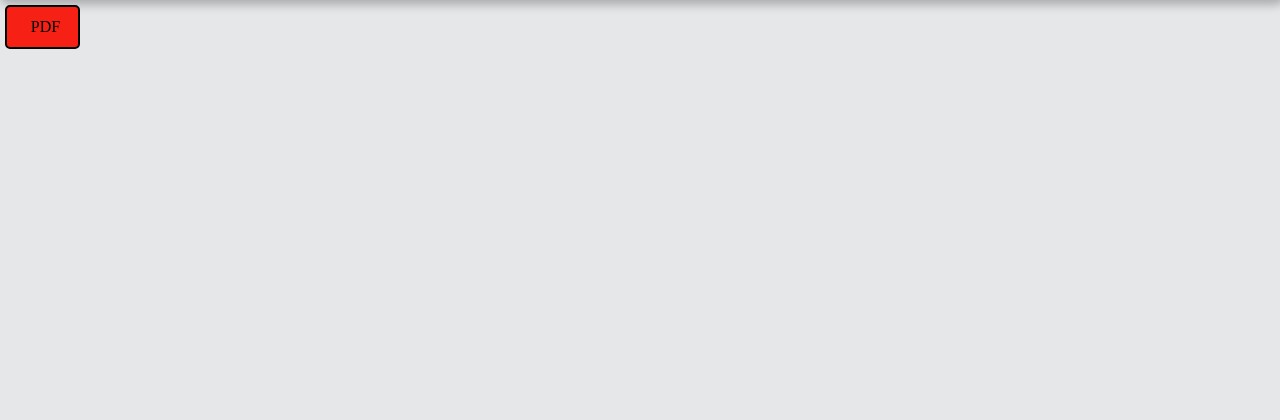
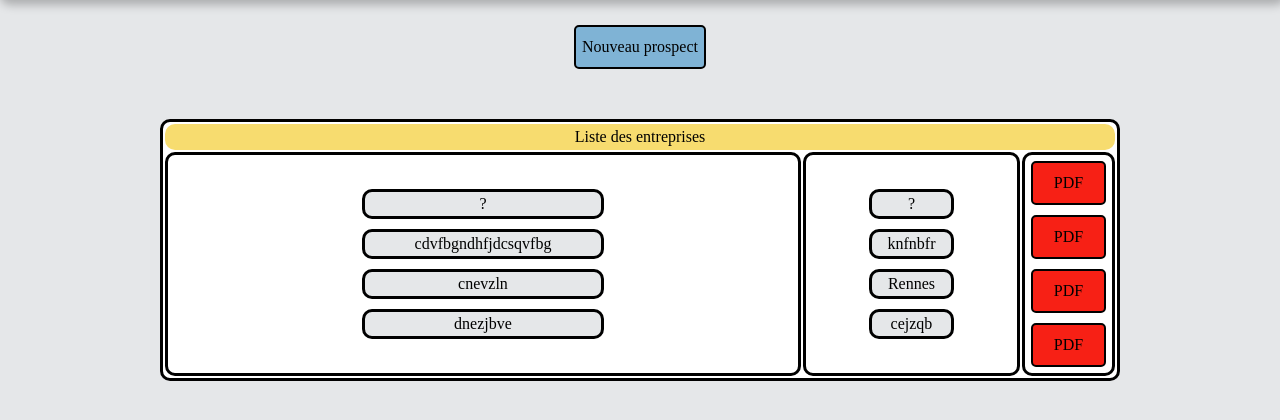
Before and after one commit to Lucas-Chevalier/CRM-La-jolie-boite-a-code, a Flask app: page /CRM_Boite_a_code/list_prospect in a window 1280 px wide. Shown: the part 56-476 px from the top of the page. Run offline with Flask 2, Linux system fonts and the light colour scheme; data comes from the database, SQL or seed files in the repository; some libraries are stand-ins or nearby versions.

Commit message:
Affichage liste de prospect + 2 pages

```diff
--- a/Python/main.py
+++ b/Python/main.py
@@ -132,18 +132,42 @@ def addcomment():
         return redirect(location="/CRM_Boite_a_code/add_prospect")
     return render_template('add_comment.html', form=form)
 
-@app.route('/CRM_Boite_a_code/list_prospect')
+@app.route('/CRM_Boite_a_code/list_prospect', methods=['GET'])
 def index():
 
        database_conn = sqlite3.connect(database_filename, check_same_thread=False)
        cur = database_conn.cursor()
-       cur.execute("""SELECT Name, City FROM LegalEntity""")
-       legalentity = cur.fetchall()
+       cur.execute("""SELECT Name, City FROM LegalEntity ORDER BY Name""")
+       data_from_database = cur.fetchall()
        database_conn.commit()
        cur.close()
        database_conn.close()
-       print(legalentity)
-       return render_template('prospect_list.html', list=list)
+       print(data_from_database)
+       return render_template('prospect_list.html', data_from_database = data_from_database)
+
+@app.route('/CRM_Boite_a_code/view_prospect', methods=['GET'])
+def view_prospect():
+    database_conn = sqlite3.connect(database_filename, check_same_thread=False)
+    cur = database_conn.cursor()
+    cur.execute("""SELECT Firstname, Lastname, Status FROM Contact WHERE Status = 'Actif' """)
+    data_from_database = cur.fetchall()
+    database_conn.commit()
+    cur.close()
+    database_conn.close()
+    print(data_from_database)
+    return render_template('view_prospect.html', data_from_database = data_from_database)
+
+@app.route('/CRM_Boite_a_code/view_inactif_contact', methods=['GET'])
+def view_inactif_contact():
+    database_conn = sqlite3.connect(database_filename, check_same_thread=False)
+    cur = database_conn.cursor()
+    cur.execute("""SELECT Firstname, Lastname FROM Contact WHERE Status = 'Inactif' """)
+    data_from_database = cur.fetchall()
+    database_conn.commit()
+    cur.close()
+    database_conn.close()
+    print(data_from_database)
+    return render_template('inactif_contact.html', data_from_database = data_from_database)
 
 @app.route('/CRM_Boite_a_code')
 def connexion():
--- a/Python/static/css/style.css
+++ b/Python/static/css/style.css
@@ -179,4 +179,68 @@ a {
    width: 75px;
    text-align: center;
    padding-right: 0;
+   padding-left: 0;
 }
+
+table,
+td {
+    border: solid 3px black;
+    border-radius: 10px;
+    width: 75%;
+    text-align: center;
+    margin: 50px auto;
+    background: white;
+}
+
+th {
+   background: #F7DC6F;
+   color: black;
+   border-radius: 10px;
+}
+
+ul.list-prospect {
+   list-style-type: none;
+   margin: 0;
+   padding: 13px;
+   width: 50%;
+   text-align: -webkit-auto;
+   display: inline-grid;
+   justify-items: center;
+}
+
+.prospect-list {
+   display: inline;
+   margin: 5px;
+   border: solid 3px black;
+   border-radius: 10px;
+   width: 75%;
+   text-align: center;
+   background: #E5E7E9;
+}
+
+.bouton-new-prospect {
+   width: auto;
+   background: #7FB3D5;
+   display: block;
+   margin: 25px auto;
+}
+
+.input-login.bouton-new-prospect {
+   padding: 1px 6px;
+}
+
+.bouton-add-contact, .bouton-inactif-contact {
+   width: 90%;
+   text-align: center;
+   padding-right: 6px;
+}
+
+
+.bouton-add-contact.vert {
+   margin-top: 15px;
+}
+
+.white {
+   background: white;
+   border-color: #f72015;
+}
--- a/Python/templates/prospect_list.html
+++ b/Python/templates/prospect_list.html
@@ -2,7 +2,7 @@
 <html lang="en">
   <head>
     <meta charset="UTF-8">
-    <title>Title</title>
+    <title>CRM</title>
     <link rel="stylesheet" type="text/css" href="/static/css/style.css" />
   </head>
   <body>
@@ -13,15 +13,33 @@
         <li>Déconnexion</li>
     </ul>
   </header>
-
-
-  <input class="bouton-pdf input-login rouge" name="bouton_pdf" type="button" value="PDF" onclick="document.location.href='/CRM_Boite_a_code/invoice'">
-
-
-
-
-
-
-
+  <input class="bouton-new-prospect input-login" name="bouton_new_prospect" type="button" value="Nouveau prospect" onclick="document.location.href='/CRM_Boite_a_code/add_prospect'">
+  <table>
+      <thead>
+          <tr>
+              <th colspan="3">Liste des entreprises</th>
+          </tr>
+      </thead>
+      <tbody>
+          <tr>
+              <td><ul class="list-prospect">
+                    {% for prospect in data_from_database %}
+                  <li class="prospect-list"><a href="{{url_for('view_prospect')}}">{{ prospect[0] }}</a></li>
+                     {% endfor %}
+              </ul></td>
+              <td><ul class="list-prospect">
+                    {% for prospect in data_from_database %}
+                      <li class="prospect-list">{{ prospect[1] }}</li>
+                     {% endfor %}
+              </ul></td>
+              <td>
+                  <input class="bouton-pdf input-login rouge" name="bouton_pdf" type="button" value="PDF" onclick="document.location.href='/CRM_Boite_a_code/invoice'">
+                  <input class="bouton-pdf input-login rouge" name="bouton_pdf" type="button" value="PDF" onclick="document.location.href='/CRM_Boite_a_code/invoice'">
+                  <input class="bouton-pdf input-login rouge" name="bouton_pdf" type="button" value="PDF" onclick="document.location.href='/CRM_Boite_a_code/invoice'">
+                  <input class="bouton-pdf input-login rouge" name="bouton_pdf" type="button" value="PDF" onclick="document.location.href='/CRM_Boite_a_code/invoice'">
+              </td>
+          </tr>
+      </tbody>
+  </table>
   </body>
 </html>
```
Also changed, not shown: Python/templates/inactif_contact.html (added, +38 -0 lines), Python/templates/view_prospect.html (added, +43 -0 lines).
